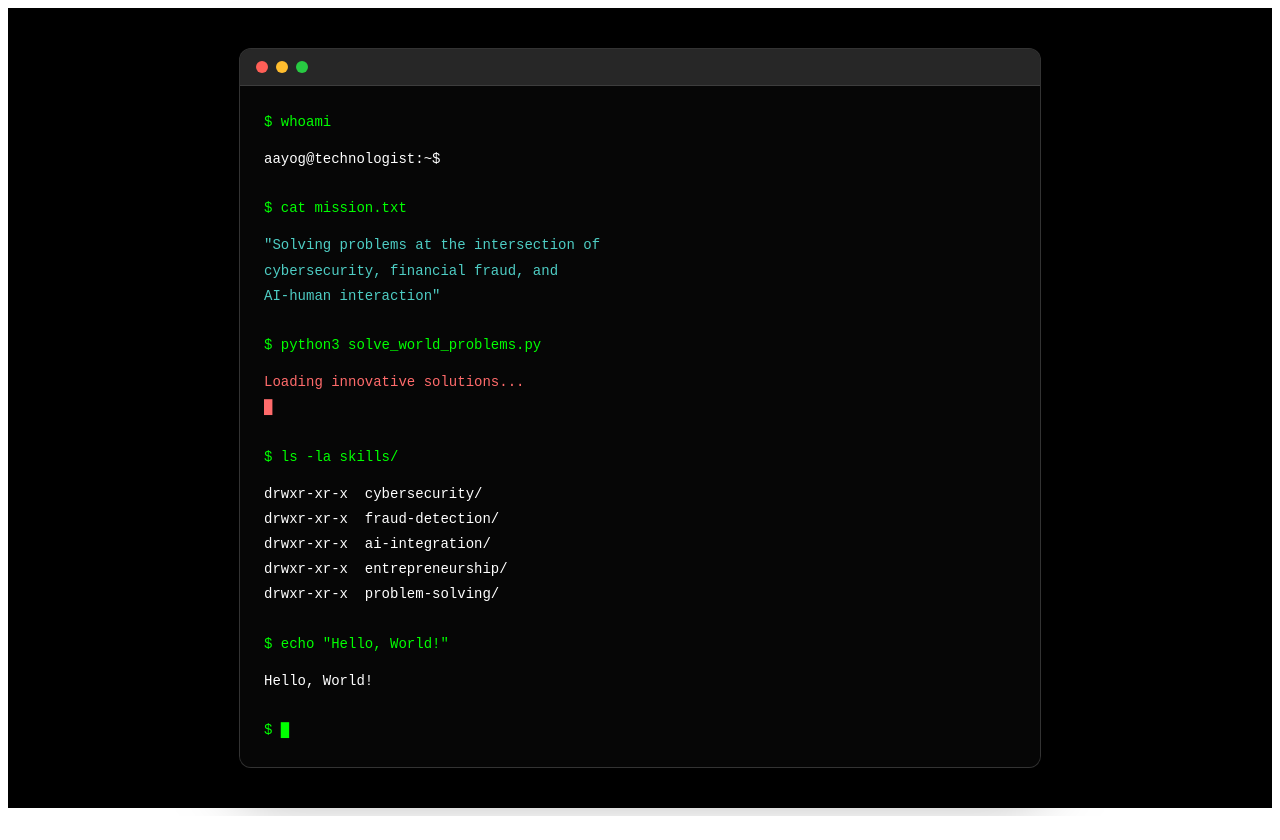
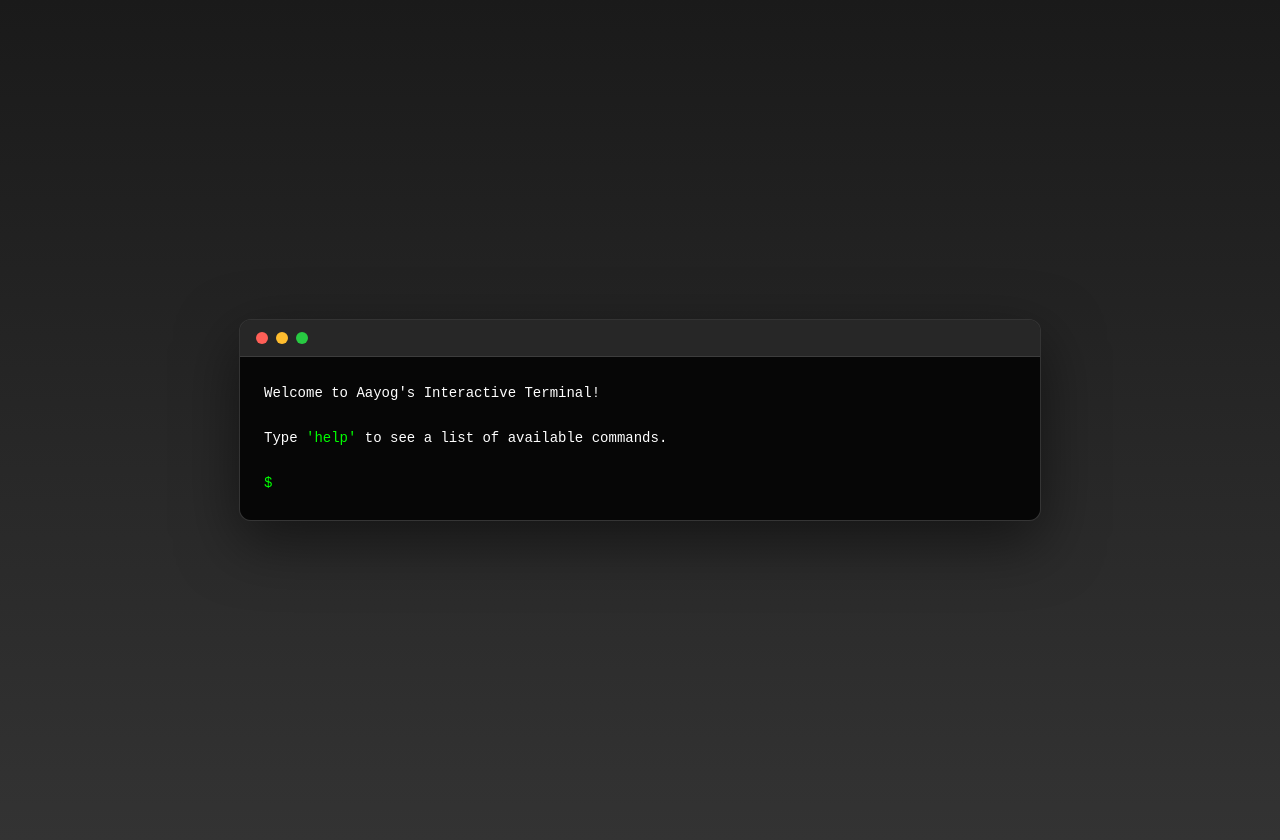
Before and after one commit to aay0g/aay0g.github.io, a plain HTML site: page index.html in a window 1280 px wide. Before the commit the page ends 816 px from the top, so only its background shows below. Drawn offline with Linux system fonts and the light colour scheme.

Commit message:
added a bit of 2 way interaction

```diff
--- a/index.html
+++ b/index.html
@@ -1,88 +1,231 @@
 <!DOCTYPE html>
 <html lang="en">
 <head>
-    <meta charset="UTF-8"> <meta name="viewport" content="width=device-width, initial-scale=1.0">
-    <title>Aayog's Terminal</title>
+    <meta charset="UTF-8">
+    <meta name="viewport" content="width=device-width, initial-scale=1.0">
+    <title>Aayog's Interactive Terminal</title>
     <link rel="icon" href="favicon.ico" type="image/x-icon">
     <style>
-        /* Your @keyframes blink animation should be here, or in a separate CSS file */
-        @keyframes blink {
-            0%, 50% { opacity: 1; }
-            51%, 100% { opacity: 0; }
-        }
-    </style>
-</head>
-<body>
-    <div style="
-        font-family: 'Courier New', monospace;
+        /* --- General Reset & Body Styles --- */
+        html, body {
             margin: 0;
             padding: 0;
-        background: #000000;
+            box-sizing: border-box;
+            font-family: 'Courier New', Courier, monospace;
+            background: linear-gradient(to bottom, #1a1a1a, #333333);
+            color: white;
             min-height: 100vh;
+        }
+
+        /* --- Page Container --- */
+        .page-container {
             display: flex;
             align-items: center;
             justify-content: center;
-        color: white;
-    ">
-        <div style="
+            min-height: 100vh;
+            padding: 20px;
+        }
+
+        /* --- Terminal Window --- */
+        .terminal-window {
             background: rgba(30, 30, 30, 0.95);
             border-radius: 12px;
-            padding: 0;
             max-width: 800px;
-            width: 90%;
+            width: 100%;
             box-shadow: 0 20px 60px rgba(0,0,0,0.5);
             border: 1px solid rgba(255,255,255,0.1);
             overflow: hidden;
-        ">
-            <div style="
+            display: flex;
+            flex-direction: column;
+            max-height: 90vh;
+        }
+
+        /* --- Terminal Header --- */
+        .terminal-header {
             background: rgba(40, 40, 40, 0.9);
             padding: 12px 16px;
             display: flex;
             gap: 8px;
             border-bottom: 1px solid rgba(255,255,255,0.1);
-            ">
-                <div style="width: 12px; height: 12px; background: #ff5f57; border-radius: 50%;"></div>
-                <div style="width: 12px; height: 12px; background: #ffbd2e; border-radius: 50%;"></div>
-                <div style="width: 12px; height: 12px; background: #28ca42; border-radius: 50%;"></div>
-            </div>
+            flex-shrink: 0;
+        }
 
-            <div style="
+        .header-dot { width: 12px; height: 12px; border-radius: 50%; }
+        .dot-red { background: #ff5f57; }
+        .dot-yellow { background: #ffbd2e; }
+        .dot-green { background: #28ca42; }
+
+        /* --- Terminal Body (Scrollable area) --- */
+        .terminal-body {
             padding: 24px;
             font-size: 14px;
             line-height: 1.8;
             background: rgba(0,0,0,0.8);
-            ">
-                <div style="color: #00ff00; margin-bottom: 12px;">$ whoami</div>
-                <div style="color: #ffffff; margin-bottom: 24px;">aayog@technologist:~$</div>
+            overflow-y: auto;
+            flex-grow: 1;
+        }
 
-                <div style="color: #00ff00; margin-bottom: 12px;">$ cat mission.txt</div>
-                <div style="color: #4ecdc4; margin-bottom: 24px;">
+        /* Custom scrollbar */
+        .terminal-body::-webkit-scrollbar { width: 8px; }
+        .terminal-body::-webkit-scrollbar-track { background: rgba(40, 40, 40, 0.9); }
+        .terminal-body::-webkit-scrollbar-thumb { background-color: #555; border-radius: 4px; border: 2px solid transparent; background-clip: content-box; }
+        .terminal-body::-webkit-scrollbar-thumb:hover { background-color: #777; }
+
+        /* --- Text & Input Styling --- */
+        .command { color: #00ff00; }
+        .output { color: #ffffff; margin-bottom: 20px; }
+        .output-info { color: #4ecdc4; margin-bottom: 20px; }
+        .output-error { color: #ff6b6b; margin-bottom: 20px; }
+
+        .prompt-line {
+            display: flex;
+            align-items: center;
+        }
+        .prompt { color: #00ff00; margin-right: 8px; }
+
+        /* This is the editable input area */
+        .input-area {
+            flex-grow: 1;
+            background: transparent;
+            border: none;
+            color: white;
+            font-family: inherit;
+            font-size: inherit;
+            outline: none; /* Removes the focus border */
+        }
+
+        /* --- Blinking Cursor Animation --- */
+        .cursor {
+            animation: blink 1s step-end infinite;
+            display: inline-block; /* Makes sure it's on the same line */
+            width: 8px; /* Give it a width so it's visible */
+        }
+        @keyframes blink {
+            from, to { opacity: 1; }
+            50% { opacity: 0; }
+        }
+    </style>
+</head>
+<body>
+
+    <div class="page-container">
+        <div class="terminal-window">
+            <div class="terminal-header">
+                <div class="header-dot dot-red"></div>
+                <div class="header-dot dot-yellow"></div>
+                <div class="header-dot dot-green"></div>
+            </div>
+
+            <div class="terminal-body" id="terminalBody">
+                <!-- Initial content is now generated by JavaScript for consistency -->
+            </div>
+        </div>
+    </div>
+
+<script>
+    const terminalBody = document.getElementById('terminalBody');
+    const commands = {
+        'whoami': 'aayog@technologist:~$',
+        'mission': `
+            <div class="output-info">
                 "Solving problems at the intersection of<br>
                 cybersecurity, financial fraud, and<br>
                 AI-human interaction"
-                </div>
-
-                <div style="color: #00ff00; margin-bottom: 12px;">$ python3 solve_world_problems.py</div>
-                <div style="color: #ff6b6b; margin-bottom: 24px;">
-                    Loading innovative solutions...<br>
-                    <span style="animation: blink 1s infinite;">█</span>
-                </div>
-
-                <div style="color: #00ff00; margin-bottom: 12px;">$ ls -la skills/</div>
-                <div style="color: #ffffff; margin-bottom: 24px;">
+            </div>`,
+        'skills': `
+            <div class="output">
                 drwxr-xr-x  cybersecurity/<br>
                 drwxr-xr-x  fraud-detection/<br>
                 drwxr-xr-x  ai-integration/<br>
                 drwxr-xr-x  entrepreneurship/<br>
                 drwxr-xr-x  problem-solving/
-                </div>
+            </div>`,
+        'projects': `
+            <div class="output">
+                [Project 1: AI-Powered Phishing Detector]<br>
+                [Project 2: Anomaly Detection in Transactions]<br>
+                [Project 3: Secure Chat Application]
+            </div>`,
+        'help': `
+            <div class="output">
+                Available commands:<br>
+                <span class="command">whoami</span>   - Displays user information<br>
+                <span class="command">mission</span>  - Shows the mission statement<br>
+                <span class="command">skills</span>   - Lists key skill areas<br>
+                <span class="command">projects</span> - Shows a list of projects<br>
+                <span class="command">date</span>     - Displays the current date<br>
+                <span class="command">clear</span>    - Clears the terminal screen<br>
+                <span class="command">help</span>     - Shows this help message
+            </div>`,
+        'date': new Date().toLocaleString(),
+    };
 
-                <div style="color: #00ff00; margin-bottom: 12px;">$ echo "Hello, World!"</div>
-                <div style="color: #ffffff; margin-bottom: 24px;">Hello, World!</div>
+    function processCommand(command) {
+        if (command.toLowerCase() === 'clear') {
+            terminalBody.innerHTML = '';
+            return;
+        }
 
-                <div style="color: #00ff00;">$ <span style="animation: blink 1s infinite;">█</span></div>
-            </div>
-        </div>
-    </div>
+        const output = commands[command.toLowerCase()] || `<div class="output-error">Command not found: ${command}. Type 'help' for a list of commands.</div>`;
+
+        // Use a wrapper div to ensure proper margin on direct string outputs
+        const outputHtml = (output.trim().startsWith('<div')) ? output : `<div class="output">${output}</div>`;
+        terminalBody.insertAdjacentHTML('beforeend', outputHtml);
+    }
+
+    function createNewInputLine() {
+        // Create the new input line structure
+        const line = document.createElement('div');
+        line.className = 'prompt-line';
+        line.innerHTML = `
+            <span class="prompt">$</span>
+            <input type="text" class="input-area" autofocus />
+        `;
+        terminalBody.appendChild(line);
+
+        const input = line.querySelector('.input-area');
+        input.focus();
+
+        // Add event listener for the 'Enter' key
+        input.addEventListener('keydown', function(event) {
+            if (event.key === 'Enter') {
+                event.preventDefault();
+                const command = input.value.trim();
+
+                // Make the current line static
+                const commandEntered = document.createElement('div');
+                commandEntered.className = 'command';
+                commandEntered.innerHTML = `$ ${command}`;
+
+                // Replace the input line with the static command
+                line.parentNode.replaceChild(commandEntered, line);
+
+                // Process the command and display output
+                if (command) {
+                    processCommand(command);
+                }
+
+                // Create a new input line for the next command
+                createNewInputLine();
+
+                // Scroll to the bottom
+                terminalBody.scrollTop = terminalBody.scrollHeight;
+            }
+        });
+    }
+
+    // Initial greeting and first input line
+    function initTerminal() {
+        terminalBody.innerHTML = `
+            <div class="output">Welcome to Aayog's Interactive Terminal!</div>
+            <div class="output">Type <span class="command">'help'</span> to see a list of available commands.</div>
+        `;
+        createNewInputLine();
+    }
+
+    initTerminal();
+
+</script>
+
 </body>
 </html>
```
Lines whose indentation alone changed are shown as unchanged.
